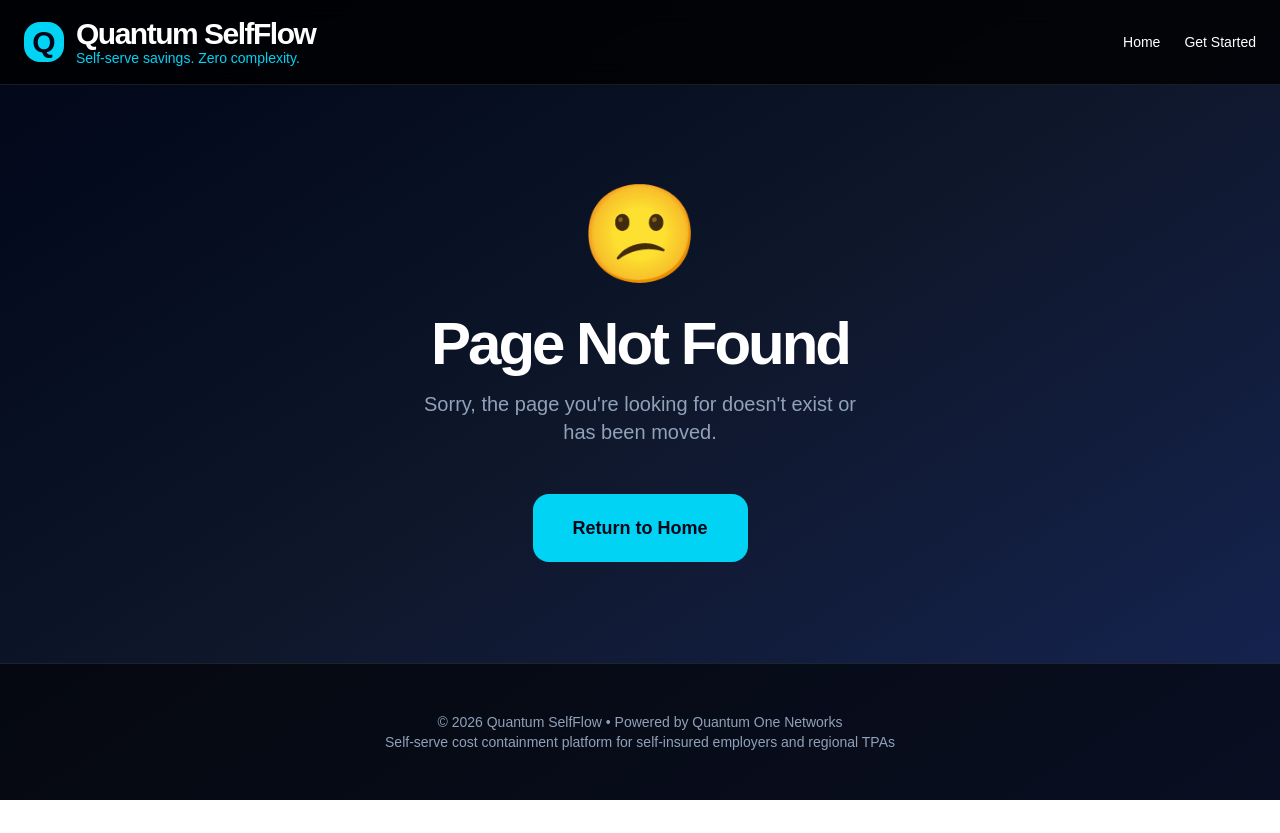
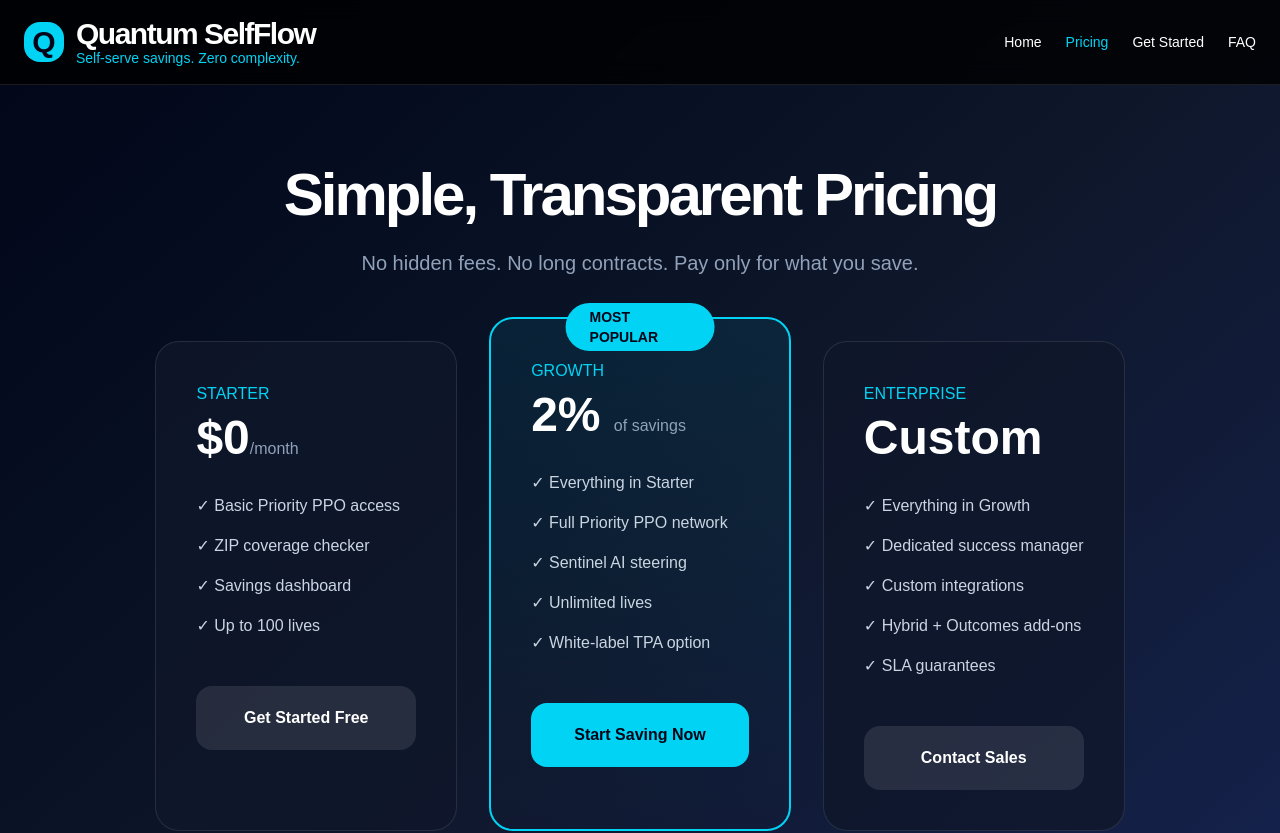
Before and after one commit to ryunstuart/quantum-selfflow, a Next.js app in the folder frontend/: page /pricing in a window 1280 px wide. Before the commit this address had no page. Shown: the top 833 px of the page. Before the commit the page ends 800 px from the top, so only its background shows below. Built offline with nearby package versions, Linux system fonts and the light colour scheme.

Commit message:
Full pricing page added

```diff
--- /dev/null
+++ b/frontend/app/pricing/page.tsx
@@ -0,0 +1,113 @@
+'use client';
+
+import Link from 'next/link';
+import { useState } from 'react';
+
+export default function Pricing() {
+  const [mobileMenuOpen, setMobileMenuOpen] = useState(false);
+  const currentYear = new Date().getFullYear();
+
+  return (
+    <div className="min-h-screen bg-gradient-to-br from-slate-950 via-slate-900 to-blue-950 text-white flex flex-col">
+      <nav className="border-b border-white/10 bg-black/80 backdrop-blur-md sticky top-0 z-50">
+        <div className="max-w-7xl mx-auto px-4 md:px-6 py-4 flex justify-between items-center">
+          <Link href="/" className="flex items-center gap-3 hover:opacity-90 transition">
+            <div className="w-9 h-9 md:w-10 md:h-10 bg-cyan-400 rounded-2xl flex items-center justify-center text-slate-950 font-bold text-2xl md:text-3xl shadow-lg">Q</div>
+            <div>
+              <div className="font-bold text-2xl md:text-3xl tracking-tighter">Quantum SelfFlow</div>
+              <div className="text-cyan-400 text-xs md:text-sm -mt-1">Self-serve savings. Zero complexity.</div>
+            </div>
+          </Link>
+
+          <div className="hidden md:flex items-center gap-6 text-sm font-medium">
+            <Link href="/" className="hover:text-cyan-400">Home</Link>
+            <Link href="/pricing" className="text-cyan-400 font-medium">Pricing</Link>
+            <Link href="/onboarding" className="hover:text-cyan-400">Get Started</Link>
+            <Link href="/faq" className="hover:text-cyan-400">FAQ</Link>
+          </div>
+
+          <button
+            onClick={() => setMobileMenuOpen(!mobileMenuOpen)}
+            className="md:hidden text-3xl focus:outline-none"
+          >
+            {mobileMenuOpen ? '✕' : '☰'}
+          </button>
+        </div>
+
+        {mobileMenuOpen && (
+          <div className="md:hidden border-t border-white/10 bg-black/95 py-8">
+            <div className="flex flex-col gap-6 text-center text-lg font-medium">
+              <Link href="/" className="hover:text-cyan-400 py-2" onClick={() => setMobileMenuOpen(false)}>Home</Link>
+              <Link href="/pricing" className="hover:text-cyan-400 py-2" onClick={() => setMobileMenuOpen(false)}>Pricing</Link>
+              <Link href="/onboarding" className="hover:text-cyan-400 py-2" onClick={() => setMobileMenuOpen(false)}>Get Started</Link>
+              <Link href="/faq" className="hover:text-cyan-400 py-2" onClick={() => setMobileMenuOpen(false)}>FAQ</Link>
+            </div>
+          </div>
+        )}
+      </nav>
+
+      <div className="max-w-5xl mx-auto px-6 py-20 flex-1">
+        <div className="text-center mb-16">
+          <h1 className="text-5xl md:text-6xl font-bold tracking-tighter mb-6">Simple, Transparent Pricing</h1>
+          <p className="text-xl text-slate-400">No hidden fees. No long contracts. Pay only for what you save.</p>
+        </div>
+
+        <div className="grid md:grid-cols-3 gap-8">
+          {/* Starter */}
+          <div className="bg-slate-900/80 border border-white/10 rounded-3xl p-10">
+            <div className="text-cyan-400 font-medium mb-2">STARTER</div>
+            <div className="text-5xl font-bold mb-8">$0<span className="text-base font-normal text-slate-400">/month</span></div>
+            <ul className="space-y-4 mb-12 text-slate-300">
+              <li>✓ Basic Priority PPO access</li>
+              <li>✓ ZIP coverage checker</li>
+              <li>✓ Savings dashboard</li>
+              <li>✓ Up to 100 lives</li>
+            </ul>
+            <Link href="/onboarding" className="block text-center bg-white/10 hover:bg-white/20 py-5 rounded-2xl font-semibold">Get Started Free</Link>
+          </div>
+
+          {/* Growth (Recommended) */}
+          <div className="bg-gradient-to-b from-cyan-500/10 to-transparent border-2 border-cyan-400 rounded-3xl p-10 relative -mt-4 md:-mt-6">
+            <div className="absolute -top-4 left-1/2 -translate-x-1/2 bg-cyan-400 text-slate-950 text-sm font-bold px-6 py-1 rounded-full">MOST POPULAR</div>
+            <div className="text-cyan-400 font-medium mb-2">GROWTH</div>
+            <div className="text-5xl font-bold mb-8">2% <span className="text-base font-normal text-slate-400">of savings</span></div>
+            <ul className="space-y-4 mb-12 text-slate-300">
+              <li>✓ Everything in Starter</li>
+              <li>✓ Full Priority PPO network</li>
+              <li>✓ Sentinel AI steering</li>
+              <li>✓ Unlimited lives</li>
+              <li>✓ White-label TPA option</li>
+            </ul>
+            <Link href="/onboarding" className="block text-center bg-cyan-400 hover:bg-cyan-300 text-slate-950 py-5 rounded-2xl font-semibold">Start Saving Now</Link>
+          </div>
+
+          {/* Enterprise */}
+          <div className="bg-slate-900/80 border border-white/10 rounded-3xl p-10">
+            <div className="text-cyan-400 font-medium mb-2">ENTERPRISE</div>
+            <div className="text-5xl font-bold mb-8">Custom</div>
+            <ul className="space-y-4 mb-12 text-slate-300">
+              <li>✓ Everything in Growth</li>
+              <li>✓ Dedicated success manager</li>
+              <li>✓ Custom integrations</li>
+              <li>✓ Hybrid + Outcomes add-ons</li>
+              <li>✓ SLA guarantees</li>
+            </ul>
+            <Link href="/contact" className="block text-center bg-white/10 hover:bg-white/20 py-5 rounded-2xl font-semibold">Contact Sales</Link>
+          </div>
+        </div>
+
+        <div className="text-center mt-16 text-slate-400">
+          You only pay when you save. No savings = No fee.
+        </div>
+      </div>
+
+      {/* Auto Year Footer */}
+      <footer className="border-t border-white/10 bg-black/60 py-12 mt-auto">
+        <div className="max-w-7xl mx-auto px-6 text-center text-slate-400 text-sm">
+          © {currentYear} Quantum SelfFlow • Powered by Quantum One Networks<br />
+          Self-serve cost containment platform for self-insured employers and regional TPAs
+        </div>
+      </footer>
+    </div>
+  );
+}
```
